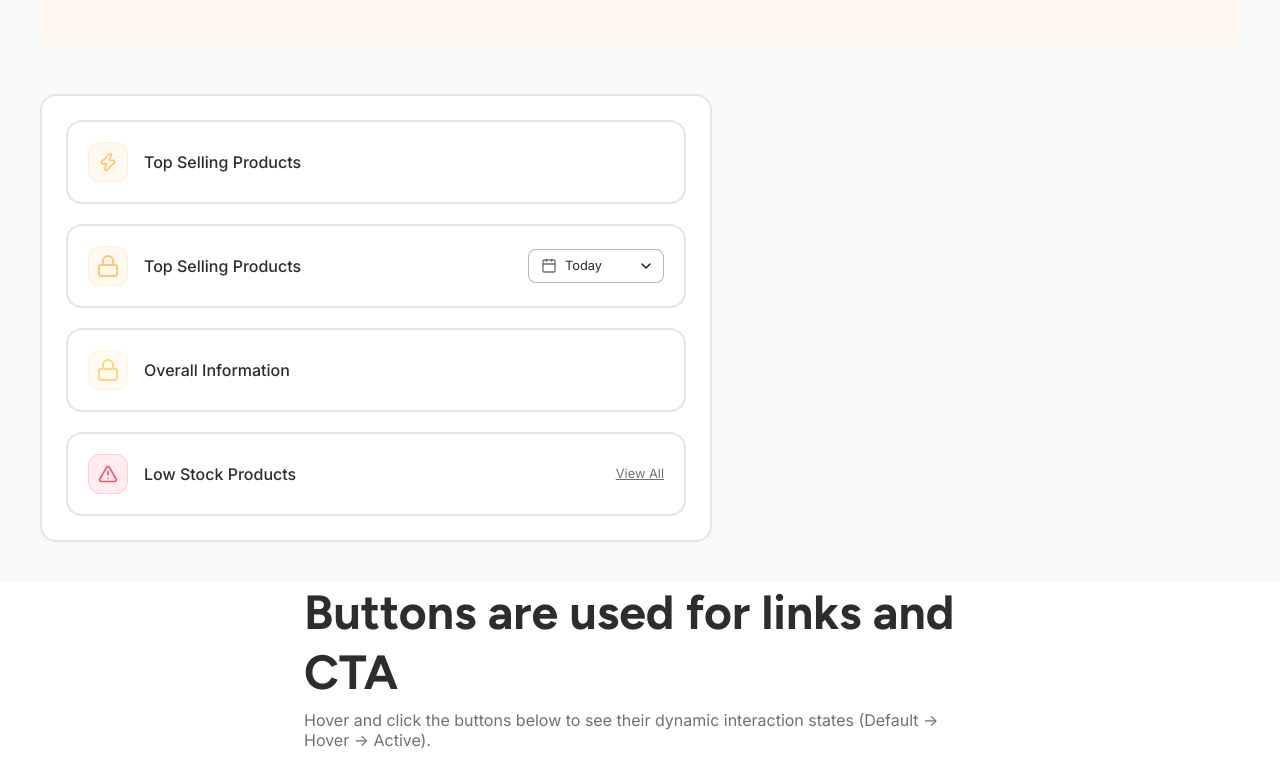
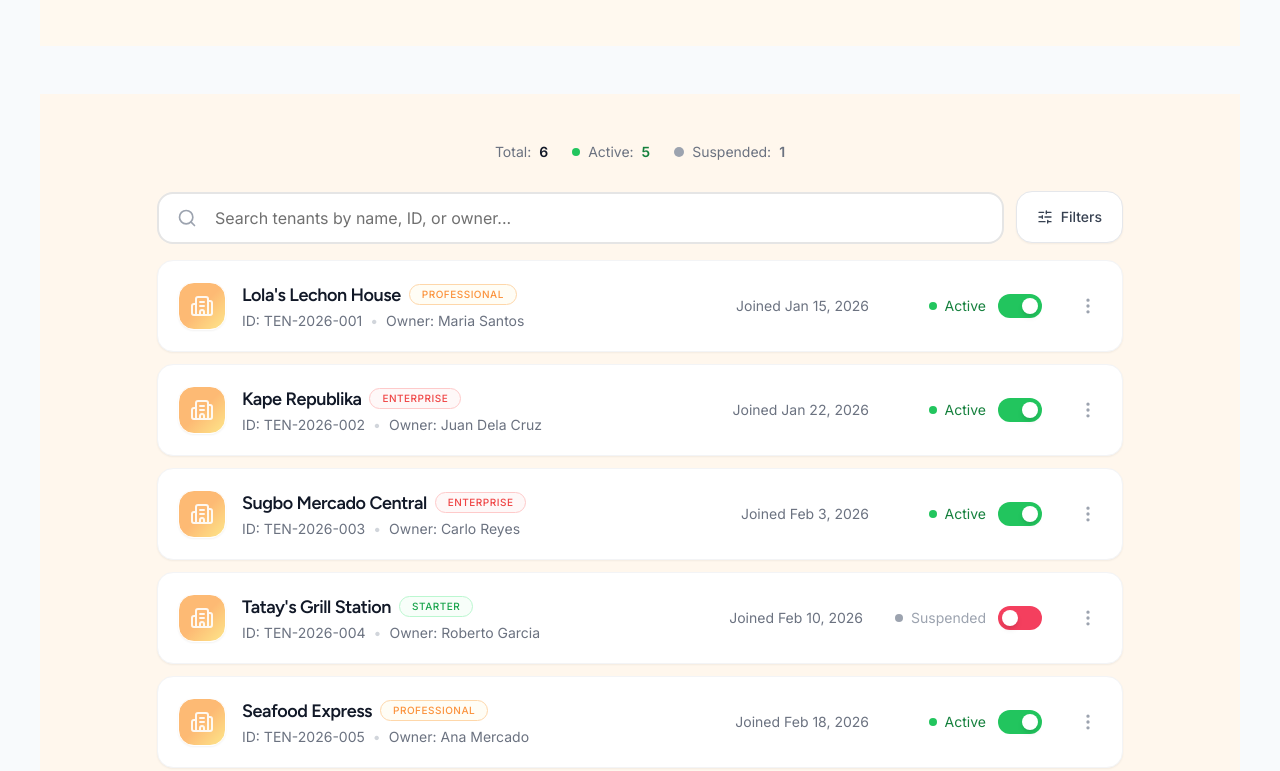
Before and after one commit to ShanRaboy11/Qios, a Next.js app: page / in a window 1280 px wide. Shown: the part 1889-2660 px from the top of the page. Built offline with nearby package versions, Linux system fonts and the light colour scheme.

Commit message:
feat (ui): Tenant Management Directory - Eupinado

```diff
--- a/src/app/page.tsx
+++ b/src/app/page.tsx
@@ -26,6 +26,7 @@ import { InsightLink } from "@/components/molecules/InsightLink";
 import MenuCatalog, { MenuItemData } from "@/components/organisms/MenuCatalog";
 import { Navbar } from "@/components/organisms/navbar";
 import { Footer } from "@/components/organisms/footer";
+import TenantManagement from "@/components/organisms/TenantManagement";
 import {
   Plus,
   Lock,
@@ -186,6 +187,10 @@ const CATALOG_ITEMS: MenuItemData[] = [...MOCK_DATA,
 
         <div className="w-full mb-12">
           <MenuCatalog initialItems={CATALOG_ITEMS} />
+        </div>
+
+        <div className="min-h-screen bg-[#FFF7ED] py-10 px-6">
+          <TenantManagement />
         </div>
 
         <div className="w-full max-w-2xl bg-white border-2 border-[#E5E5E5] rounded-2xl p-6 flex flex-col gap-5">
--- /dev/null
+++ b/src/components/organisms/TenantManagement.tsx
@@ -0,0 +1,191 @@
+"use client";
+
+import React, { useState, useMemo } from "react";
+import { cn } from "@/lib/utils";
+import { Search, SlidersHorizontal, MoreVertical, Building2 } from "lucide-react";
+import { FormField } from "@/components/molecules/FormField";
+
+interface Tenant {
+  id: string;
+  name: string;
+  owner: string;
+  type: "Professional" | "Enterprise" | "Starter";
+  joined: string;
+  status: "Active" | "Suspended";
+}
+
+const INITIAL_DATA: Tenant[] = [
+  { id: "TEN-2026-001", name: "Lola's Lechon House", owner: "Maria Santos", type: "Professional", joined: "Jan 15, 2026", status: "Active" },
+  { id: "TEN-2026-002", name: "Kape Republika", owner: "Juan Dela Cruz", type: "Enterprise", joined: "Jan 22, 2026", status: "Active" },
+  { id: "TEN-2026-003", name: "Sugbo Mercado Central", owner: "Carlo Reyes", type: "Enterprise", joined: "Feb 3, 2026", status: "Active" },
+  { id: "TEN-2026-004", name: "Tatay's Grill Station", owner: "Roberto Garcia", type: "Starter", joined: "Feb 10, 2026", status: "Suspended" },
+  { id: "TEN-2026-005", name: "Seafood Express", owner: "Ana Mercado", type: "Professional", joined: "Feb 18, 2026", status: "Active" },
+  { id: "TEN-2026-006", name: "Crispy Pata Corner", owner: "Eddie Tan", type: "Starter", joined: "Mar 1, 2026", status: "Active" },
+];
+
+export default function TenantManagement() {
+  const [tenants, setTenants] = useState<Tenant[]>(INITIAL_DATA);
+  const [searchTerm, setSearchTerm] = useState("");
+
+  // Toggle Functionality
+  const toggleStatus = (id: string) => {
+    setTenants((prev) =>
+      prev.map((t) =>
+        t.id === id
+          ? { ...t, status: t.status === "Active" ? "Suspended" : "Active" }
+          : t
+      )
+    );
+  };
+
+  // Search Logic
+  const filteredTenants = useMemo(() => {
+    const query = searchTerm.toLowerCase();
+    return tenants.filter((t) =>
+      t.name.toLowerCase().includes(query) || t.id.toLowerCase().includes(query)
+    );
+  }, [searchTerm, tenants]);
+
+  // Dynamic Stats
+  const stats = useMemo(() => ({
+    total: tenants.length,
+    active: tenants.filter(t => t.status === "Active").length,
+    suspended: tenants.filter(t => t.status === "Suspended").length
+  }), [tenants]);
+
+  return (
+    <div className="w-full max-w-[966px] mx-auto space-y-4">
+      {/* Dynamic Header Stats */}
+      <div className="flex justify-center items-center gap-6 py-2">
+        <div className="flex items-center gap-2">
+          <span className="text-gray-500 text-sm font-normal">Total:</span>
+          <span className="text-gray-900 text-sm font-semibold">{stats.total}</span>
+        </div>
+        <div className="flex items-center gap-2">
+          <div className="w-2 h-2 bg-green-500 rounded-full" />
+          <span className="text-gray-500 text-sm font-normal">Active:</span>
+          <span className="text-green-700 text-sm font-semibold">{stats.active}</span>
+        </div>
+        <div className="flex items-center gap-2">
+          <div className="w-2.5 h-2.5 bg-gray-400 rounded-full" />
+          <span className="text-gray-500 text-sm font-normal">Suspended:</span>
+          <span className="text-gray-500 text-sm font-semibold">{stats.suspended}</span>
+        </div>
+      </div>
+
+      {/* Search and Filters */}
+      <div className="flex items-end gap-3 w-full">
+        <div className="flex-1">
+          <FormField
+            label=" "
+
+            placeholder="Search tenants by name, ID, or owner..."
+            value={searchTerm}
+            onChange={(e) => setSearchTerm(e.target.value)}
+            leftIcon={<Search size={20} className="text-gray-400" />}
+            className="max-w-none"
+          />
+        </div>
+
+        <button className="h-[52px] px-5 bg-white border border-gray-200 rounded-2xl flex items-center gap-2 hover:bg-gray-50 transition-colors shadow-sm mb-[1px]">
+          <SlidersHorizontal className="w-4 h-4 text-gray-700" />
+          <span className="text-gray-700 font-medium text-sm">Filters</span>
+        </button>
+      </div>
+
+      {/* Tenant List */}
+      <div className="flex flex-col gap-3">
+        {filteredTenants.map((tenant) => (
+          <TenantCard
+            key={tenant.id}
+            tenant={tenant}
+            onToggle={() => toggleStatus(tenant.id)}
+          />
+        ))}
+        {filteredTenants.length === 0 && (
+          <div className="text-center py-12 text-gray-400 bg-white rounded-2xl border border-dashed">
+            No tenants found matching your search.
+          </div>
+        )}
+      </div>
+    </div>
+  );
+}
+
+function TenantCard({ tenant, onToggle }: { tenant: Tenant; onToggle: () => void }) {
+  const isSuspended = tenant.status === "Suspended";
+
+  return (
+    <div className="bg-white p-5 rounded-2xl border border-gray-100 shadow-sm flex items-center justify-between transition-all hover:border-orange-100">
+      <div className="flex items-center gap-4">
+        {/* Logo */}
+        <div className="w-12 h-12 bg-gradient-to-br from-orange-300 via-orange-300 to-amber-200 rounded-2xl flex items-center justify-center border-[1.5px] border-white shadow-sm flex-shrink-0">
+          <Building2 className="w-6 h-6 text-white opacity-90" />
+        </div>
+
+        {/* Info */}
+        <div className="flex flex-col gap-0.5">
+          <div className="flex items-center gap-2">
+            <h3 className="text-gray-900 text-lg font-semibold tracking-tight">{tenant.name}</h3>
+            <Badge type={tenant.type} />
+          </div>
+          <div className="flex items-center gap-2 text-sm text-gray-500 font-normal">
+            <span>ID: {tenant.id}</span>
+            <span className="text-gray-300">•</span>
+            <span>Owner: {tenant.owner}</span>
+          </div>
+        </div>
+      </div>
+
+      <div className="flex items-center gap-8">
+        <span className="hidden md:block text-gray-500 text-sm font-normal">
+          Joined {tenant.joined}
+        </span>
+
+        <div className="flex items-center gap-3">
+          <div className="flex items-center gap-2 min-w-[85px] justify-end">
+            <div className={cn("w-2 h-2 rounded-full", isSuspended ? "bg-gray-400" : "bg-green-500")} />
+            <span className={cn("text-sm font-normal", isSuspended ? "text-gray-400" : "text-green-700")}>
+              {tenant.status}
+            </span>
+          </div>
+
+          {/* Toggle Switch Button */}
+          <button
+            onClick={onToggle}
+            className={cn(
+              "w-11 h-6 rounded-full relative p-1 transition-colors duration-300 focus:outline-none focus:ring-2 focus:ring-orange-100",
+              isSuspended ? "bg-rose-500" : "bg-green-500"
+            )}
+          >
+            <div className={cn(
+              "w-4 h-4 bg-white rounded-full shadow-md transform transition-transform duration-300",
+              isSuspended ? "translate-x-0" : "translate-x-5"
+            )} />
+          </button>
+        </div>
+
+        <button className="p-1 hover:bg-gray-50 rounded-lg text-gray-400 transition-colors">
+          <MoreVertical className="w-5 h-5" />
+        </button>
+      </div>
+    </div>
+  );
+}
+
+function Badge({ type }: { type: Tenant["type"] }) {
+  const variants = {
+    Professional: "bg-amber-50/50 border-orange-200 text-orange-400",
+    Enterprise: "bg-red-50/50 border-red-200 text-red-500",
+    Starter: "bg-green-50/50 border-green-200 text-green-600",
+  };
+
+  return (
+    <span className={cn(
+      "px-3 py-0.5 border text-[10px] font-medium rounded-full uppercase tracking-wider",
+      variants[type]
+    )}>
+      {type}
+    </span>
+  );
+}
```
Also changed, not shown: src/components/organisms/MenuCatalog.tsx (+4 -5 lines).
